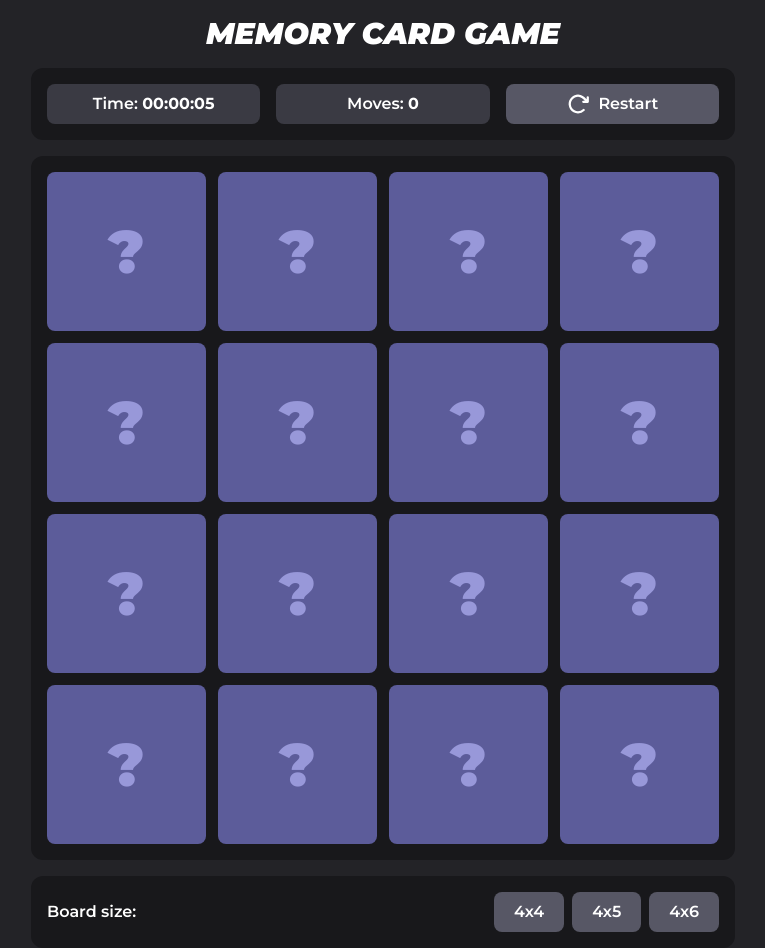
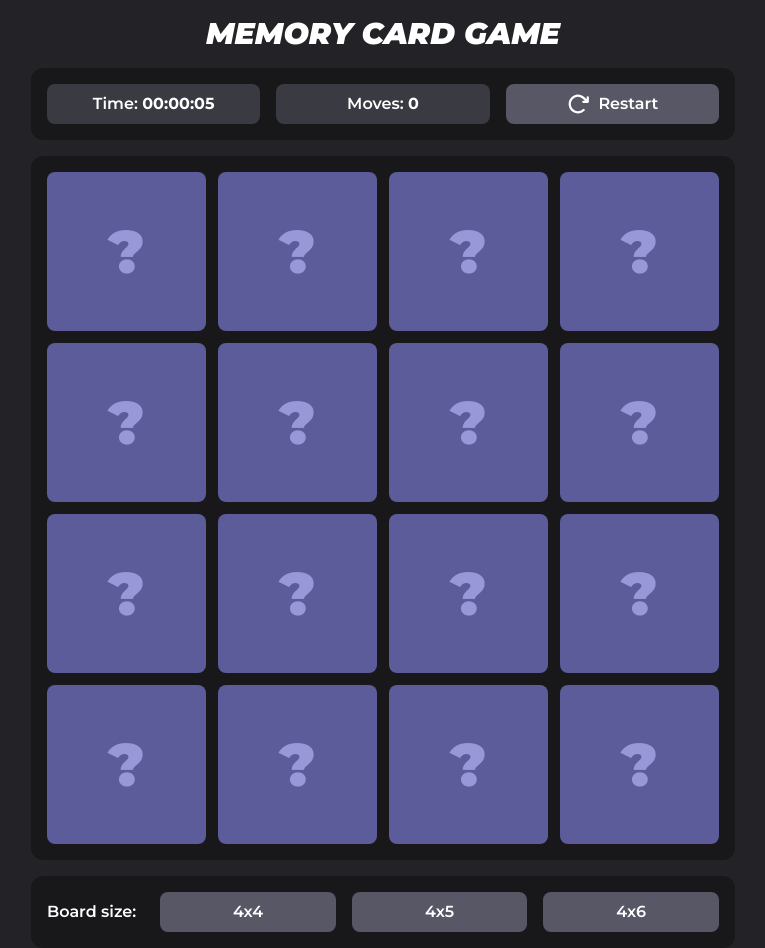
Before and after one commit to chmery/memory-card-game, a React (Vite) app: page / in a window 1280 px wide. Shown: the whole page, without its empty margins (257-1022 px from the left). Built offline with nearby package versions, Linux system fonts and the light colour scheme.

Commit message:
general adjustments

```diff
--- a/src/App.tsx
+++ b/src/App.tsx
@@ -140,7 +140,6 @@ function App() {
         }
     }, [cards]);
 
-    console.log(boardSize);
     return (
         <>
             <main className="max-w-[45rem] m-auto mt-4 px-2">
--- a/src/components/BoardSizeSelect.tsx
+++ b/src/components/BoardSizeSelect.tsx
@@ -9,14 +9,14 @@ interface Props {
 
 export const BoardSizeSelect = ({ selectedSize, onSelect }: Props) => {
     return (
-        <div className="bg-secondary700 rounded-xl flex items-center justify-between p-3 sm:p-4">
+        <div className="bg-secondary700 rounded-xl flex items-center justify-center p-3 sm:p-4 flex-wrap text-nowrap gap-3 sm:gap-6">
             <p className="font-semibold">Board size:</p>
-            <div className="flex gap-2">
+            <div className="flex flex-1 gap-2 sm:gap-4">
                 {BOARD_SIZES.map((size, i) => (
                     <button
                         key={i}
                         onClick={() => onSelect(size)}
-                        className={`text-center px-5 py-2 bg-secondary400 rounded-lg font-semibold hover:bg-secondary200 transition ${
+                        className={`text-center px-5 py-2 bg-secondary400 rounded-lg font-semibold hover:bg-secondary200 transition flex-1 ${
                             selectedSize === size && "bg-[#79798E]"
                         }`}
                     >
--- a/src/components/WinDialog.tsx
+++ b/src/components/WinDialog.tsx
@@ -21,7 +21,7 @@ export const WinDialog = ({ isOpen, onOpenChange, onReset, time, movesCount }: P
                     </Dialog.Title>
                     <Dialog.Description className="text-center mt-2 font-medium">
                         You completed the game in
-                        <span className="font-semibold">{movesCount}</span> moves and your final
+                        <span className="font-semibold"> {movesCount}</span> moves and your final
                         time is
                         <span className="font-semibold"> {getFormattedTime(time)}</span>.
                     </Dialog.Description>
```
